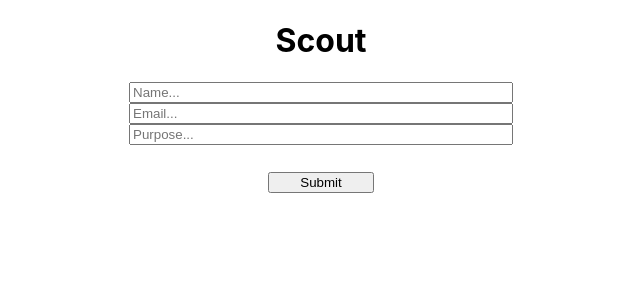
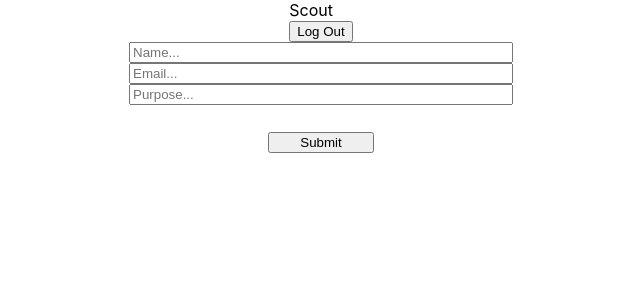
Before and after one commit to cgeglio/VRAD, a React (Create React App) app: page / in a window 1280 px wide. Shown: the top 300 px of the page, without its empty margins (319-959 px from the left). Built offline with nearby package versions, Linux system fonts and the light colour scheme; no server answers.

Commit message:
Add header component

```diff
--- a/src/components/App/App.js
+++ b/src/components/App/App.js
@@ -4,6 +4,7 @@ import ListingContainer from '../ListingContainer/ListingContainer'
 import { fetchListings } from './helpers.js'
 import Loader from '../Loader/Loader'
 import Form from '../Form/Form'
+import { Header } from '../Header/Header'
 import { AreasContainer } from '../AreasContainer/AreasContainer'
 import { Route, Redirect } from 'react-router-dom'
 
@@ -14,7 +15,8 @@ class App extends Component {
       isLoggedIn: false,
       areas: '',
       error: '',
-      user: {name: '', email: '', purpose: ''}
+      user: {name: '', email: '', purpose: ''},
+      isLoading: true
     };
   }
 
@@ -23,12 +25,16 @@ class App extends Component {
     fetch('http://localhost:3001/api/v1/areas/')
       .then(response => response.json())
       .then(areas => fetchListings(areas))
-      .then(areaData => this.setState({ areas: areaData }))
+      .then(areaData => this.setState({ areas: areaData, isLoading: false }))
       .catch(error => this.setState({ error:'Encountered error'}))
   }
 
   addUser = (user) => {
     this.setState({user: user, isLoggedIn: true});
+  }
+
+  logout = () => {
+    this.setState({ isLoggedIn: false, user: { name: '', email: '', purpose: ''} })
   }
 
 
@@ -38,7 +44,10 @@ class App extends Component {
         <Route exact path='/'>
           {this.state.isLoggedIn ? <Redirect to='/areas' /> : (
             <>
-              <h1>Scout</h1>
+              <Header
+                user={this.state.user}
+                logout={this.logout}
+              />
               <Form
                 addUser={this.addUser}
               />
@@ -46,7 +55,15 @@ class App extends Component {
           )}
         </Route>
         <Route exact path='/areas'>
-          <AreasContainer areas={this.state.areas} />
+          <Header
+            user={this.state.user}
+            logout={this.logout}
+          />
+          {!this.state.isLoading
+          ? <AreasContainer
+              areas={this.state.areas}
+            />
+          : <Loader />}
         </Route>
       </main>
     )
--- /dev/null
+++ b/src/components/Header/Header.js
@@ -0,0 +1,13 @@
+import React from 'react';
+import './Header.scss';
+import { Link } from 'react-router-dom'
+
+export const Header = ({ user, logout }) => {
+  return (
+    <div>
+      <header>Scout</header>
+  <div className='subheader'>{user.name}</div>
+      <Link to='/'><button className='logOut' onClick={() => logout()}>Log Out</button></Link>
+    </div>
+  )
+}
```
Also changed, not shown: src/components/Header/Header.scss (added), 1 other file (tests, documents, lock files or other folders).
